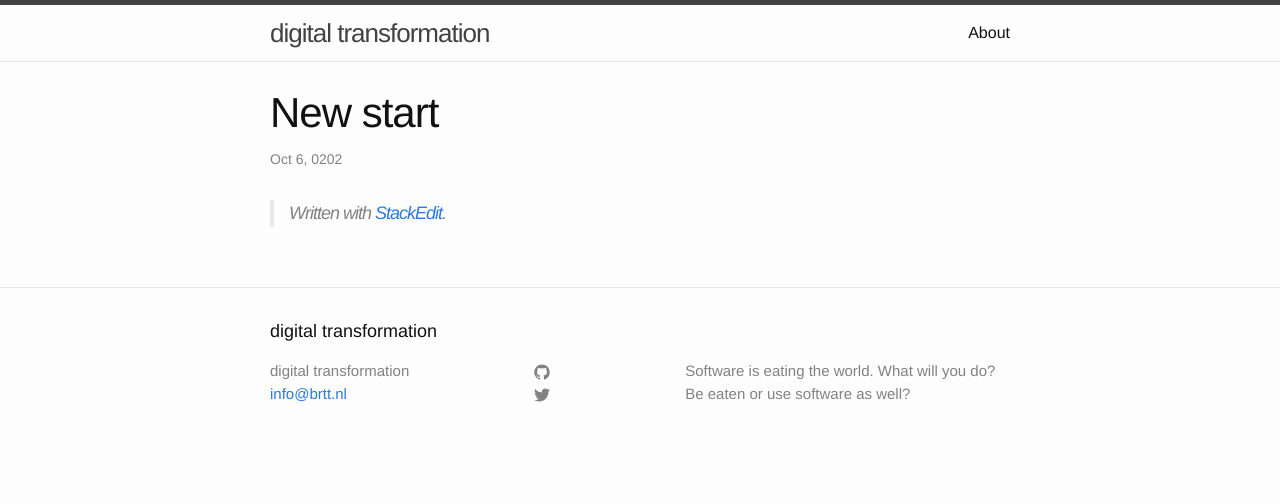
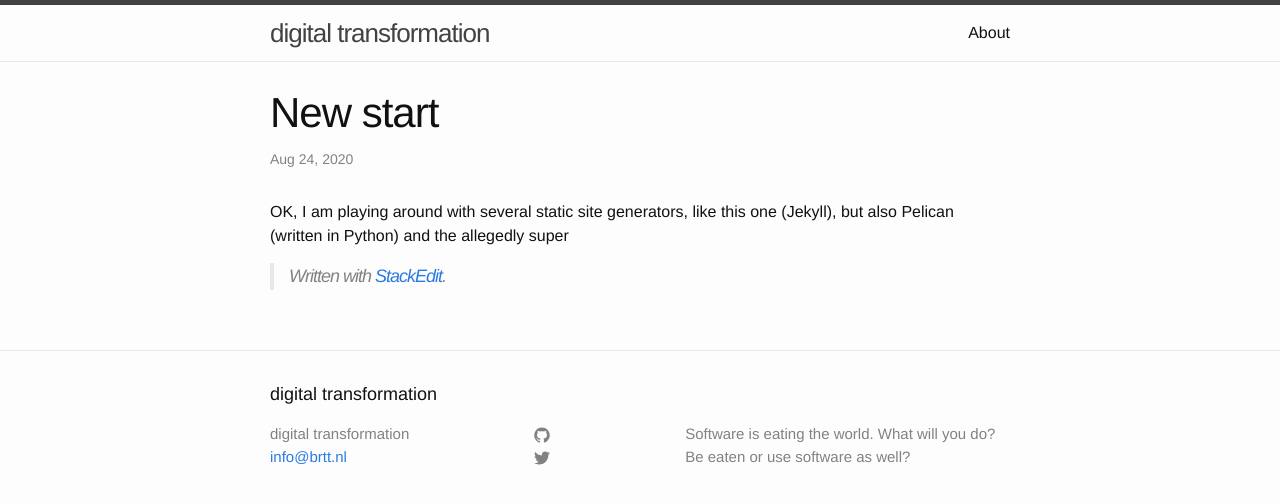
Before and after one commit to wijnandb/wijnandb.github.io, a Jekyll site: the page built from _posts/2020-8-24-new-start.md, in a window 1280 px wide. Shown: the top 504 px of the page. Built offline with Jekyll 4.4.1, drawn with Linux system fonts in a browser that asks for light colours.

Commit message:
_posts/2020-8-24-new-start.md updated from https://stackedit.io/

```diff
--- a/_posts/2020-8-24-new-start.md
+++ b/_posts/2020-8-24-new-start.md
@@ -1,13 +1,13 @@
 ---
 layout: post
 title:  "New start"
-date:   202-10-06 11:56:51
+date:   2020-8-24 10:58:23
 categories:
 
 ---
-
+OK, I am playing around with several static site generators, like this one (Jekyll), but also Pelican (written in Python) and the allegedly super
 
 > Written with [StackEdit](https://stackedit.io/).
 <!--stackedit_data:
-eyJoaXN0b3J5IjpbLTcwNjIzNjIwOF19
+eyJoaXN0b3J5IjpbMTYzNjMxMjM4XX0=
 -->
```
